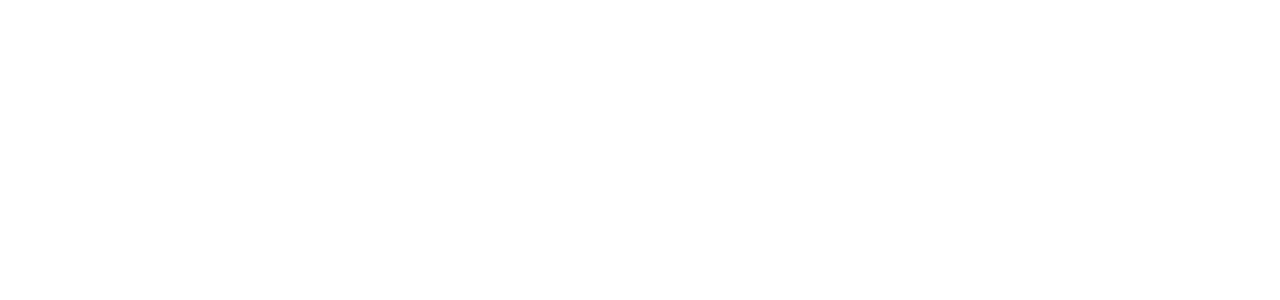
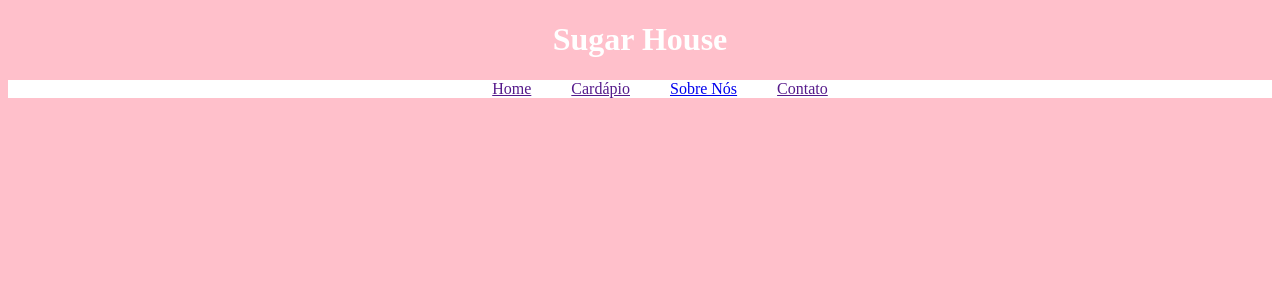
Before and after one commit to PedroNunesBH/sugar_house_app, a Django app: page / in a window 1280 px wide. Before the commit the part shown is empty. Shown: the top 300 px of the page. Run offline with Django 5.2, Linux system fonts and the light colour scheme.

Commit message:
feat: add /sobre-nos/ page

```diff
--- /dev/null
+++ b/app/templates/base.html
@@ -0,0 +1,28 @@
+<!DOCTYPE html>
+{% load static %}
+<html lang="en">
+<head>
+    <meta charset="UTF-8">
+    <meta name="viewport" content="width=device-width, initial-scale=1.0">
+    <meta name="description" content="Site Oficial da Sugar House Confeitaria. Localizada em Belo Horizonte/MG.">
+    <link rel="stylesheet" type="text/css" href="{% static 'css/base.css' %}">
+    <title>Sugar House</title>
+</head>
+<body>
+    <header>
+        <h1 class="main-title">Sugar House</h1>
+    </header>
+    <nav class="nav-container">
+        <ul class="nav-bar">
+            <li><a href="">Home</a></li>
+            <li><a href="">Cardápio</a></li>
+            <li><a href="{% url 'sobre_nos' %}">Sobre Nós</a></li>
+            <li><a href="">Contato</a></li>
+        </ul>
+    </nav>
+    <main>
+        {% block content %}
+        {% endblock %}
+    </main>
+</body>
+</html>
--- a/confectionery/templates/index.html
+++ b/confectionery/templates/index.html
@@ -1,11 +1,6 @@
-<!DOCTYPE html>
-<html lang="en">
-<head>
-    <meta charset="UTF-8">
-    <meta name="viewport" content="width=device-width, initial-scale=1.0">
-    <title>Sugar House</title>
-</head>
-<body>
+{% extends 'base.html' %}
 
-</body>
-</html>
+{% load static %}
+
+{% block content %}
+{% endblock %}
--- a/confectionery/urls.py
+++ b/confectionery/urls.py
@@ -1,6 +1,7 @@
 from django.urls import path
-from confectionery.views import HomeView
+from confectionery.views import HomeView, AboutUsView
 
 urlpatterns = [
-    path("", HomeView.as_view(), name="home")
+    path("", HomeView.as_view(), name="home"),
+    path("sobre-nos/", AboutUsView.as_view(), name="sobre_nos")
 ]
--- a/confectionery/views.py
+++ b/confectionery/views.py
@@ -3,4 +3,8 @@
 
 
 class HomeView(TemplateView):
-    template_name = "index.html"
+    template_name = "base.html"
+
+
+class AboutUsView(TemplateView):
+    template_name = "about_us.html"
--- /dev/null
+++ b/static/css/base.css
@@ -0,0 +1,21 @@
+body {
+    background-color: pink;
+}
+
+.main-title {
+    color: white;
+    text-align: center;
+}
+
+.nav-bar {
+    list-style: none;
+    display: flex;
+    gap: 40px;
+    justify-content: center;
+    background-color: white;
+}
+
+
+.main-div-about-us {
+    background-color: white;
+}
```
Also changed, not shown: confectionery/templates/about_us.html (added, +7 -0 lines).
